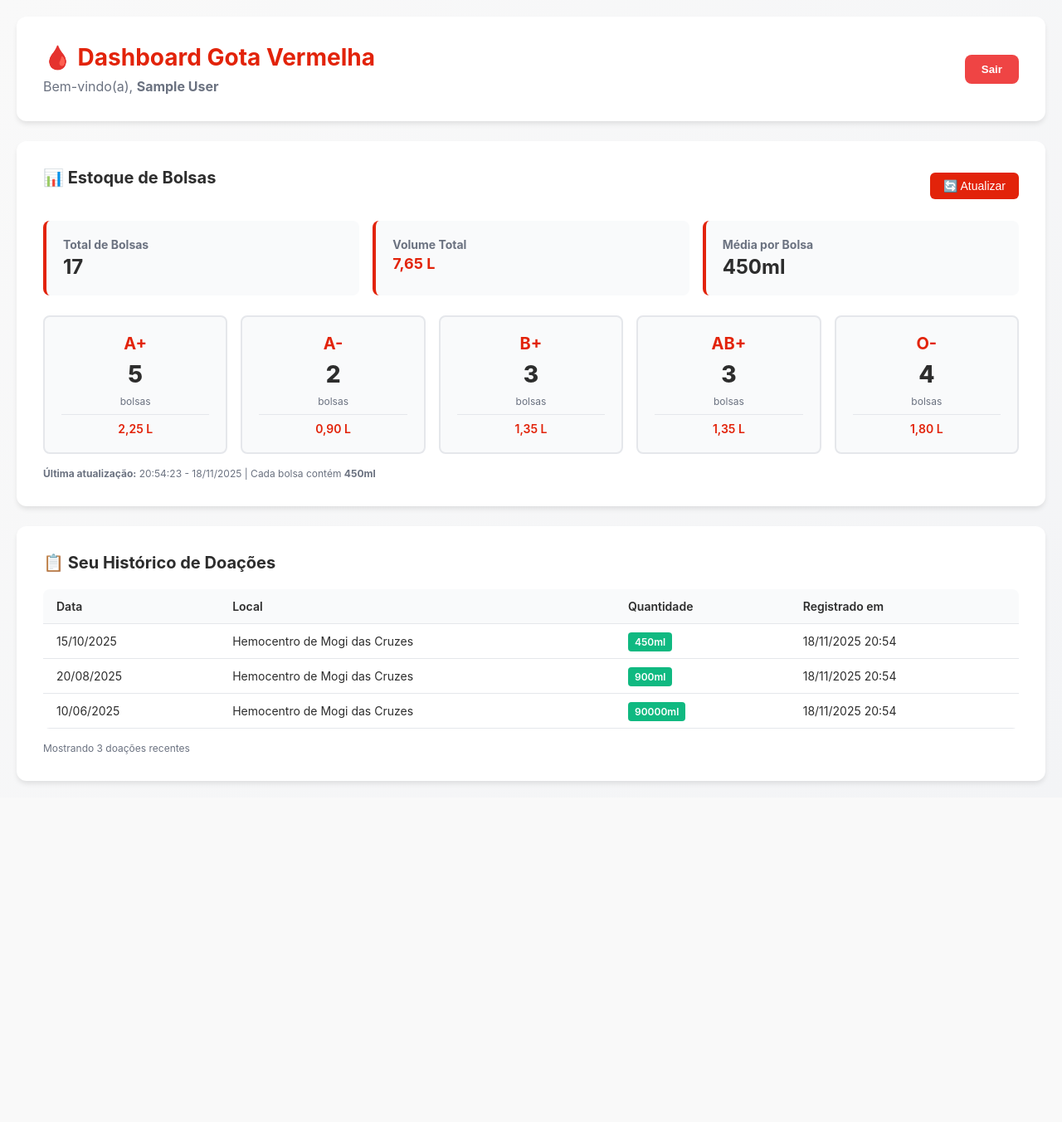
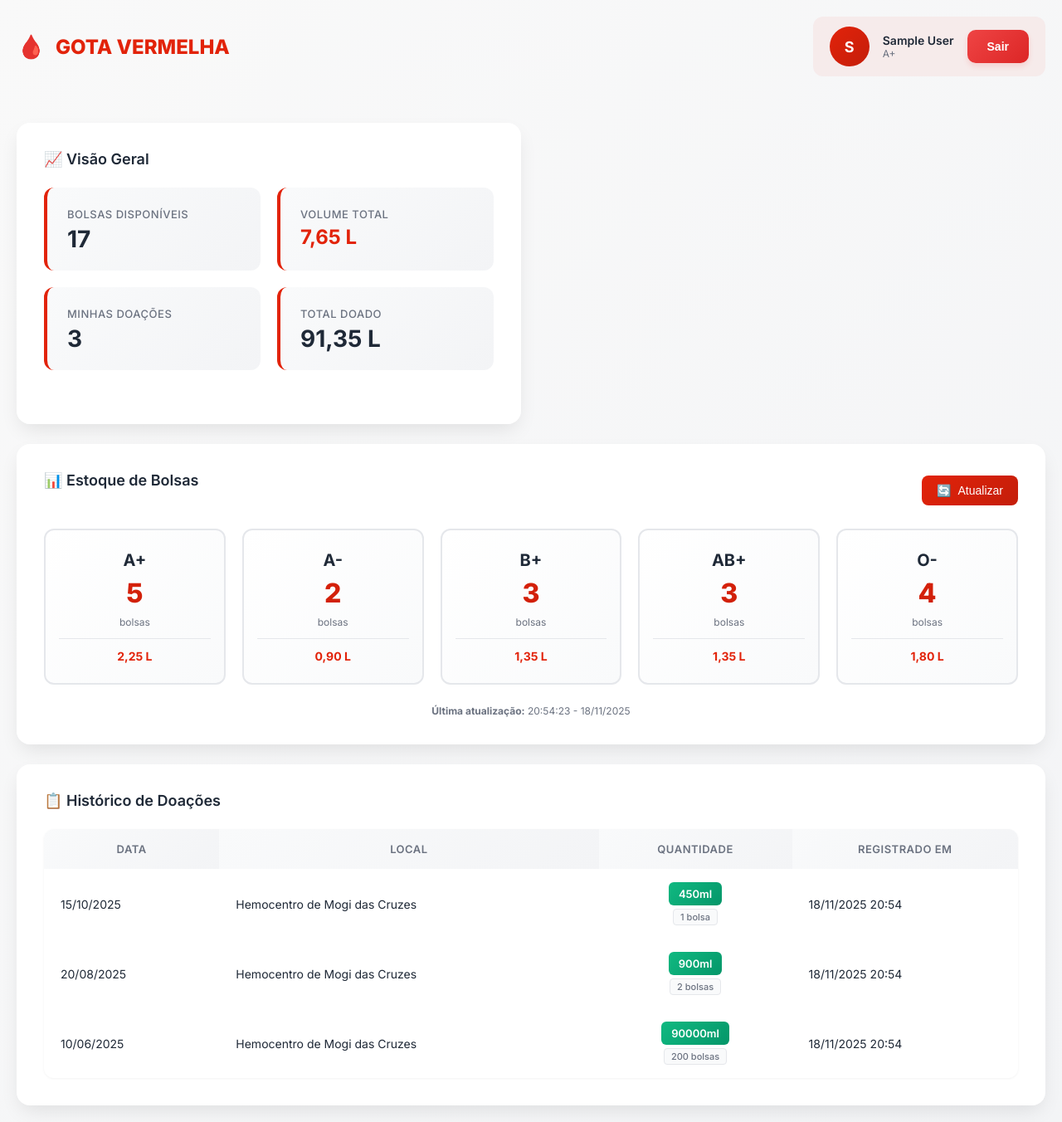
Before and after one commit to Kei2077/Gota-Vermelha-CRUD, a PHP site: page /dashboard.php in a window 1280 px wide. Shown: the whole page at 83% size. Before the commit the page ends 946 px from the top, so only its background shows below. Run offline with PHP 8.4, Linux system fonts and the light colour scheme; the visitor is signed in with stand-in values (Sample User, id 1); data comes from the database, SQL or seed files in the repository; both versions use the stored data as it was after the commit.

Commit message:
corrigido dashboard
Foi corrigido o dashboard, agora possuindo todos os tipos sanguineos, além do histórico e uma visão geral

```diff
--- a/test - math/dashboard.php
+++ b/test - math/dashboard.php
@@ -7,7 +7,7 @@ if (!isset($_SESSION['logado'])) {
 
 require_once 'conexao.php';
 
-// Busca estoque de bolsas
+
 $estoque_sql = "SELECT
     SUM(quantidade) as total,
     SUM(CASE WHEN tipo_sangue='A+' THEN quantidade ELSE 0 END) as a_pos,
@@ -27,10 +27,8 @@ $estoque = $estoque_result ? $estoque_result->fetch_assoc() : array_fill_keys(
     0
 );
 
-// Cálculo de litros (cada bolsa = 450ml)
 $litros_total = $estoque['total'] * 0.45;
 
-// Busca histórico de doações
 $doacoes_sql = "SELECT
     id,
     data_doacao,
@@ -40,7 +38,7 @@ $doacoes_sql = "SELECT
     FROM doacoes
     WHERE usuario_id = ?
     ORDER BY data_doacao DESC
-    LIMIT 20";
+    LIMIT 15";
 
 $stmt = $conn->prepare($doacoes_sql);
 if ($stmt) {
@@ -53,6 +51,17 @@ if ($stmt) {
     $erro_doacoes = "Erro ao buscar histórico: " . $conn->error;
 }
 
+$usuario_sql = "SELECT tipo_sanguineo, fator_rh FROM usuarios WHERE id = ?";
+$usuario_stmt = $conn->prepare($usuario_sql);
+if ($usuario_stmt) {
+    $usuario_stmt->bind_param("i", $_SESSION['usuario_id']);
+    $usuario_stmt->execute();
+    $usuario_result = $usuario_stmt->get_result();
+    $usuario_data = $usuario_result->fetch_assoc();
+} else {
+    $usuario_data = ['tipo_sanguineo' => 'N/A', 'fator_rh' => 'N/A'];
+}
+
 $conn->close();
 ?>
 <!DOCTYPE html>
@@ -61,40 +70,50 @@ $conn->close();
   <meta charset="UTF-8">
   <meta name="viewport" content="width=device-width, initial-scale=1.0">
   <title>Dashboard - Gota Vermelha</title>
+  <link href="https://fonts.googleapis.com/css2?family=Inter:wght@400;500;600;700;800&display=swap" rel="stylesheet">
   <style>
     :root {
       --cor-primaria: #E2230A;
       --cor-primaria-hover: #C41E0A;
       --cor-secundaria: #880202;
-      --cor-fundo: #F9F9F9;
-      --cor-card: #FFFFFF;
-      --cor-texto: #2D2D2D;
+      --cor-fundo: linear-gradient(135deg, #F9F9F9 0%, #F3F4F6 100%);
+      --cor-card: rgba(255, 255, 255, 0.95);
+      --cor-texto: #1F2937;
       --cor-texto-secundario: #6B7280;
       --cor-borda: #E5E7EB;
       --cor-sucesso: #10B981;
       --cor-erro: #EF4444;
-      --sombra: 0 4px 6px -1px rgba(0, 0, 0, 0.1);
-      --raio-borda: 12px;
+      --sombra: 0 10px 25px -5px rgba(0, 0, 0, 0.1);
+      --raio-borda: 16px;
+      --transicao: all 0.3s cubic-bezier(0.4, 0, 0.2, 1);
     }
     * { box-sizing: border-box; margin: 0; padding: 0; }
     body {
-      font-family: -apple-system, BlinkMacSystemFont, 'Segoe UI', Roboto, sans-serif;
-      background: linear-gradient(135deg, var(--cor-fundo) 0%, #F3F4F6 100%);
+      font-family: 'Inter', -apple-system, BlinkMacSystemFont, 'Segoe UI', Roboto, sans-serif;
+      background: var(--cor-fundo);
       min-height: 100vh;
       padding: 20px;
+      color: var(--cor-texto);
     }
     .container {
-      max-width: 1400px;
+      max-width: 1440px;
       margin: 0 auto;
       display: grid;
-      grid-template-columns: 1fr;
+      grid-template-columns: 1fr 1fr;
       gap: 24px;
     }
     .card {
       background: var(--cor-card);
+      backdrop-filter: blur(10px);
       border-radius: var(--raio-borda);
       box-shadow: var(--sombra);
       padding: 32px;
+      transition: var(--transicao);
+      border: 1px solid rgba(255, 255, 255, 0.5);
+    }
+    .card:hover {
+      transform: translateY(-4px);
+      box-shadow: 0 20px 40px -10px rgba(0, 0, 0, 0.15);
     }
     .header {
       display: flex;
@@ -102,178 +121,286 @@ $conn->close();
       align-items: center;
       flex-wrap: wrap;
       gap: 16px;
+      margin-bottom: 32px;
+      grid-column: 1 / -1;
     }
-    h1 { color: var(--cor-primaria); font-size: 28px; }
-    h2 { color: var(--cor-texto); font-size: 20px; margin-bottom: 20px; }
+    .logo {
+      font-size: 24px;
+      font-weight: 800;
+      color: var(--cor-primaria);
+      display: flex;
+      align-items: center;
+      gap: 12px;
+    }
+    .logo::before { content: "🩸"; font-size: 28px; }
+    .user-info {
+      display: flex;
+      align-items: center;
+      gap: 16px;
+      background: rgba(226, 35, 10, 0.05);
+      padding: 12px 20px;
+      border-radius: 12px;
+    }
+    .avatar {
+      width: 48px;
+      height: 48px;
+      background: linear-gradient(135deg, var(--cor-primaria), var(--cor-primaria-hover));
+      border-radius: 50%;
+      display: flex;
+      align-items: center;
+      justify-content: center;
+      color: white;
+      font-weight: 700;
+      font-size: 18px;
+    }
+    h1 { font-size: 24px; font-weight: 700; }
+    h2 {
+      font-size: 18px;
+      font-weight: 600;
+      margin-bottom: 24px;
+      display: flex;
+      align-items: center;
+      gap: 8px;
+    }
     .btn-sair {
-      background: var(--cor-erro);
+      background: linear-gradient(135deg, var(--cor-erro), #DC2626);
       color: white;
-      padding: 10px 20px;
+      padding: 12px 24px;
+      border: none;
+      border-radius: 10px;
+      cursor: pointer;
+      font-weight: 600;
+      font-size: 14px;
+      transition: var(--transicao);
+      box-shadow: 0 4px 6px rgba(239, 68, 68, 0.15);
+    }
+    .btn-sair:hover {
+      transform: translateY(-2px);
+      box-shadow: 0 6px 12px rgba(239, 68, 68, 0.25);
+    }
+    .btn-refresh {
+      background: linear-gradient(135deg, var(--cor-primaria), var(--cor-primaria-hover));
+      color: white;
+      padding: 10px 18px;
       border: none;
       border-radius: 8px;
       cursor: pointer;
-      font-weight: 600;
-      transition: all 0.2s;
-    }
-    .btn-sair:hover { background: #DC2626; transform: translateY(-1px); }
-    .btn-refresh {
-      background: var(--cor-primaria);
-      color: white;
-      padding: 8px 16px;
-      border: none;
-      border-radius: 6px;
-      cursor: pointer;
       font-size: 14px;
+      font-weight: 500;
       display: inline-flex;
       align-items: center;
-      gap: 6px;
+      gap: 8px;
+      transition: var(--transicao);
     }
-    .btn-refresh:hover { background: var(--cor-primaria-hover); }
+    .btn-refresh:hover { transform: scale(1.05); }
+    .btn-refresh:active { transform: scale(0.98); }
 
-    /* Grid de estoque com LITROS */
+
+    .info-painel {
+      display: grid;
+      grid-template-columns: repeat(auto-fit, minmax(220px, 1fr));
+      gap: 20px;
+      margin-bottom: 32px;
+    }
+    .info-card {
+      background: linear-gradient(135deg, #F9FAFB 0%, #F3F4F6 100%);
+      border-radius: 12px;
+      padding: 24px;
+      border-left: 4px solid var(--cor-primaria);
+      transition: var(--transicao);
+    }
+    .info-card:hover {
+      transform: translateY(-2px);
+      box-shadow: 0 6px 12px rgba(0, 0, 0, 0.05);
+    }
+    .info-card h3 {
+      font-size: 13px;
+      font-weight: 500;
+      color: var(--cor-texto-secundario);
+      margin-bottom: 8px;
+      text-transform: uppercase;
+      letter-spacing: 0.5px;
+    }
+    .info-card p {
+      font-size: 28px;
+      font-weight: 700;
+      color: var(--cor-texto);
+      line-height: 1;
+    }
+    .volume-total {
+      font-size: 24px !important;
+      color: var(--cor-primaria) !important;
+    }
+
+
     .estoque-grid {
       display: grid;
-      grid-template-columns: repeat(auto-fit, minmax(120px, 1fr));
-      gap: 16px;
-      margin-top: 20px;
+      grid-template-columns: repeat(auto-fit, minmax(140px, 1fr));
+      gap: 20px;
+      margin-top: 24px;
     }
     .bolsa-item {
-      background: #F9FAFB;
+      background: linear-gradient(135deg, #FFFFFF 0%, #F9FAFB 100%);
       border: 2px solid var(--cor-borda);
-      border-radius: 8px;
-      padding: 20px;
+      border-radius: 12px;
+      padding: 24px 16px;
       text-align: center;
-      transition: all 0.2s;
+      transition: var(--transicao);
       position: relative;
+      overflow: hidden;
     }
-    .bolsa-item:hover { border-color: var(--cor-primaria); transform: translateY(-3px); }
+    .bolsa-item::before {
+      content: "";
+      position: absolute;
+      top: 0;
+      left: 0;
+      right: 0;
+      height: 4px;
+      background: linear-gradient(90deg, var(--cor-primaria), var(--cor-primaria-hover));
+      opacity: 0;
+      transition: var(--transicao);
+    }
+    .bolsa-item:hover {
+      border-color: var(--cor-primaria);
+      transform: translateY(-4px);
+      box-shadow: 0 10px 20px rgba(226, 35, 10, 0.1);
+    }
+    .bolsa-item:hover::before { opacity: 1; }
     .bolsa-tipo {
       font-weight: 700;
       font-size: 20px;
-      color: var(--cor-primaria);
+      color: var(--cor-texto);
       margin-bottom: 8px;
     }
     .bolsa-qtd {
-      font-size: 28px;
+      font-size: 32px;
       font-weight: 800;
-      color: var(--cor-texto);
+      background: linear-gradient(135deg, var(--cor-primaria), var(--cor-primaria-hover));
+      -webkit-background-clip: text;
+      -webkit-text-fill-color: transparent;
+      background-clip: text;
       margin: 8px 0;
     }
     .bolsa-volume {
       font-size: 14px;
       color: var(--cor-texto-secundario);
-      margin-top: 8px;
-      padding-top: 8px;
+      margin-top: 12px;
+      padding-top: 12px;
       border-top: 1px solid var(--cor-borda);
     }
     .bolsa-volume strong {
       color: var(--cor-primaria);
+      font-weight: 700;
+    }
+
+
+    .tabela-historico {
+      width: 100%;
+      border-collapse: collapse;
+      margin-top: 24px;
+      border-radius: 12px;
+      overflow: hidden;
+      box-shadow: 0 1px 3px rgba(0, 0, 0, 0.05);
+    }
+    .tabela-historico th {
+      background: linear-gradient(135deg, #F9FAFB 0%, #F3F4F6 100%);
+      font-weight: 600;
+      font-size: 13px;
+      color: var(--cor-texto-secundario);
+      padding: 16px 20px;
+      text-transform: uppercase;
+      letter-spacing: 0.5px;
+    }
+    .tabela-historico td {
+      padding: 16px 20px;
+      font-size: 14px;
+      color: var(--cor-texto);
+    }
+    .tabela-historico tr:hover {
+      background: rgba(226, 35, 10, 0.02);
+    }
+
+
+    .badge-container {
+      display: flex;
+      flex-direction: column;
+      align-items: center;
+      gap: 4px;
+    }
+    .badge-sucesso {
+      background: linear-gradient(135deg, var(--cor-sucesso), #059669);
+      color: white;
+      padding: 6px 12px;
+      border-radius: 6px;
+      font-size: 13px;
+      font-weight: 600;
+      display: inline-block;
+    }
+    .badge-bolsas {
+      font-size: 11px;
+      color: var(--cor-texto-secundario);
+      font-weight: 500;
+      background: #F9FAFB;
+      padding: 2px 8px;
+      border-radius: 4px;
+      border: 1px solid var(--cor-borda);
+    }
+
+
+    .placeholder {
+      text-align: center;
+      padding: 60px 40px;
+      color: var(--cor-texto-secundario);
+      background: linear-gradient(135deg, #F9FAFB 0%, #F3F4F6 100%);
+      border-radius: 12px;
+      margin-top: 20px;
+    }
+    .placeholder-icon {
+      font-size: 64px;
+      margin-bottom: 24px;
+      opacity: 0.7;
+    }
+    .placeholder h3 {
+      font-size: 18px;
+      margin-bottom: 8px;
+      color: var(--cor-texto);
       font-weight: 600;
     }
 
-    /* Painel geral */
-    .info-painel {
-      display: grid;
-      grid-template-columns: repeat(auto-fit, minmax(200px, 1fr));
-      gap: 16px;
-      margin-bottom: 24px;
+    @media (max-width: 1024px) {
+      .container { grid-template-columns: 1fr; }
     }
-    .info-card {
-      background: #F9FAFB;
-      border-radius: 8px;
-      padding: 20px;
-      border-left: 4px solid var(--cor-primaria);
-    }
-    .info-card h3 {
-      font-size: 14px;
-      color: var(--cor-texto-secundario);
-      margin-bottom: 4px;
-    }
-    .info-card p {
-      font-size: 24px;
-      font-weight: 700;
-      color: var(--cor-texto);
-    }
-    .volume-total {
-      font-size: 18px !important;
-      color: var(--cor-primaria) !important;
-    }
-
-    /* Tabela de doações */
-    .tabela-historico {
-      width: 100%;
-      border-collapse: collapse;
-      margin-top: 20px;
-      border-radius: 8px;
-      overflow: hidden;
-    }
-    .tabela-historico th,
-    .tabela-historico td {
-      padding: 12px 16px;
-      text-align: left;
-      border-bottom: 1px solid var(--cor-borda);
-    }
-    .tabela-historico th {
-      background: #F9FAFB;
-      font-weight: 600;
-      font-size: 14px;
-      color: var(--cor-texto);
-    }
-    .tabela-historico tr:hover { background: #F9FAFB; }
-    .tabela-historico td { font-size: 14px; color: var(--cor-texto); }
-    .badge-sucesso {
-      background: var(--cor-sucesso);
-      color: white;
-      padding: 4px 8px;
-      border-radius: 4px;
-      font-size: 12px;
-      font-weight: 600;
-    }
-
-    /* Placeholder */
-    .placeholder {
-      text-align: center;
-      padding: 40px;
-      color: var(--cor-texto-secundario);
-    }
-    .placeholder-icon { font-size: 48px; margin-bottom: 16px; }
-
     @media (max-width: 768px) {
       .container { padding: 0; }
       .card { padding: 24px; }
-      h1 { font-size: 24px; }
-      .tabela-historico { font-size: 12px; }
-      .tabela-historico th,
-      .tabela-historico td { padding: 8px; }
+      h1 { font-size: 20px; }
+      .user-info { padding: 8px 16px; }
+      .avatar { width: 40px; height: 40px; font-size: 16px; }
     }
   </style>
 </head>
 <body>
   <div class="container">
-    <!-- Boas-vindas -->
-    <div class="card">
-      <div class="header">
+    <div class="header">
+      <div class="logo">GOTA VERMELHA</div>
+      <div class="user-info">
+        <div class="avatar"><?php echo substr($_SESSION['usuario_nome'], 0, 1); ?></div>
         <div>
-          <h1>🩸 Dashboard Gota Vermelha</h1>
-          <p style="color: var(--cor-texto-secundario); margin-top: 8px;">
-            Bem-vindo(a), <strong><?php echo htmlspecialchars($_SESSION['usuario_nome']); ?></strong>
-          </p>
+          <div style="font-weight: 600; font-size: 14px;"><?php echo htmlspecialchars($_SESSION['usuario_nome']); ?></div>
+          <div style="font-size: 12px; color: var(--cor-texto-secundario);">
+            <?php echo htmlspecialchars($usuario_data['tipo_sanguineo'] . ($usuario_data['fator_rh'] === 'POSITIVO' ? '+' : '-')); ?>
+          </div>
         </div>
         <button class="btn-sair" onclick="window.location.href='logout.php'">Sair</button>
       </div>
     </div>
 
-    <!-- Estoque -->
+    <!-- Métricas Gerais -->
     <div class="card">
-      <div style="display: flex; justify-content: space-between; align-items: center; margin-bottom: 20px;">
-        <h2>📊 Estoque de Bolsas</h2>
-        <button class="btn-refresh" onclick="location.reload()">🔄 Atualizar</button>
-      </div>
-
-      <!-- Total Geral -->
+      <h2>📈 Visão Geral</h2>
       <div class="info-painel">
         <div class="info-card">
-          <h3>Total de Bolsas</h3>
+          <h3>Bolsas Disponíveis</h3>
           <p><?php echo $estoque['total']; ?></p>
         </div>
         <div class="info-card">
@@ -281,12 +408,28 @@ $conn->close();
           <p class="volume-total"><?php echo number_format($litros_total, 2, ',', '.'); ?> L</p>
         </div>
         <div class="info-card">
-          <h3>Média por Bolsa</h3>
-          <p>450ml</p>
+          <h3>Minhas Doações</h3>
+          <p><?php echo count($doacoes); ?></p>
+        </div>
+        <div class="info-card">
+          <h3>Total Doado</h3>
+          <p><?php
+            $total_doado = array_sum(array_column($doacoes, 'quantidade_ml'));
+            echo number_format($total_doado / 1000, 2, ',', '.');
+          ?> L</p>
         </div>
       </div>
+    </div>
 
-      <!-- Grid de tipos sanguíneos com litros -->
+    <!-- Estoque -->
+    <div class="card" style="grid-column: 1 / -1;">
+      <div style="display: flex; justify-content: space-between; align-items: center; margin-bottom: 24px;">
+        <h2>📊 Estoque de Bolsas</h2>
+        <button class="btn-refresh" onclick="location.reload()">
+          <span>🔄</span> Atualizar
+        </button>
+      </div>
+
       <div class="estoque-grid">
         <?php
         $tipos = [
@@ -301,7 +444,6 @@ $conn->close();
         ];
 
         foreach ($tipos as $item):
-          // Só mostra se tiver estoque
           if ($item['qtd'] > 0):
         ?>
           <div class="bolsa-item">
@@ -318,21 +460,14 @@ $conn->close();
         ?>
       </div>
 
-      <p style="color: var(--cor-texto-secundario); font-size: 12px; margin-top: 16px;">
-        <strong>Última atualização:</strong> <?php echo date('H:i:s - d/m/Y'); ?> |
-        Cada bolsa contém <strong>450ml</strong>
+      <p style="color: var(--cor-texto-secundario); font-size: 12px; margin-top: 24px; text-align: center;">
+        <strong>Última atualização:</strong> <?php echo date('H:i:s - d/m/Y'); ?>
       </p>
     </div>
 
-    <!-- Histórico de Doações -->
-    <div class="card">
-      <h2>📋 Seu Histórico de Doações</h2>
-
-      <?php if (isset($erro_doacoes)): ?>
-        <div style="background: #FEE2E2; color: #991B1B; padding: 12px; border-radius: 8px; margin-bottom: 20px;">
-          <?php echo htmlspecialchars($erro_doacoes); ?>
-        </div>
-      <?php endif; ?>
+    <!-- Histórico -->
+    <div class="card" style="grid-column: 1 / -1;">
+      <h2>📋 Histórico de Doações</h2>
 
       <?php if (count($doacoes) > 0): ?>
         <table class="tabela-historico">
@@ -345,20 +480,25 @@ $conn->close();
             </tr>
           </thead>
           <tbody>
-            <?php foreach ($doacoes as $doacao): ?>
+            <?php foreach ($doacoes as $doacao):
+              $bolsas = $doacao['quantidade_ml'] / 450;
+            ?>
               <tr>
                 <td><?php echo date('d/m/Y', strtotime($doacao['data_doacao'])); ?></td>
                 <td><?php echo htmlspecialchars($doacao['local_doacao']); ?></td>
-                <td><span class="badge-sucesso"><?php echo $doacao['quantidade_ml']; ?>ml</span></td>
+                <td>
+                  <div class="badge-container">
+                    <span class="badge-sucesso"><?php echo $doacao['quantidade_ml']; ?>ml</span>
+                    <span class="badge-bolsas">
+                      <?php echo $bolsas; ?> bolsa<?php echo $bolsas > 1 ? 's' : ''; ?>
+                    </span>
+                  </div>
+                </td>
                 <td><?php echo $doacao['criado']; ?></td>
               </tr>
             <?php endforeach; ?>
           </tbody>
         </table>
-
-        <p style="color: var(--cor-texto-secundario); font-size: 12px; margin-top: 16px;">
-          Mostrando <?php echo count($doacoes); ?> doações recentes
-        </p>
       <?php else: ?>
         <div class="placeholder">
           <div class="placeholder-icon">🩸</div>
```
Also changed, not shown: test - math/sql/estoque.sql (+8 -5 lines).
